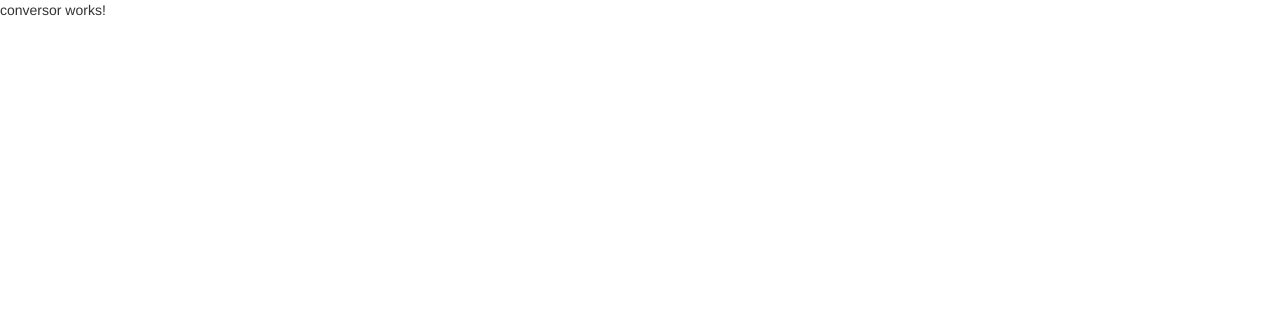
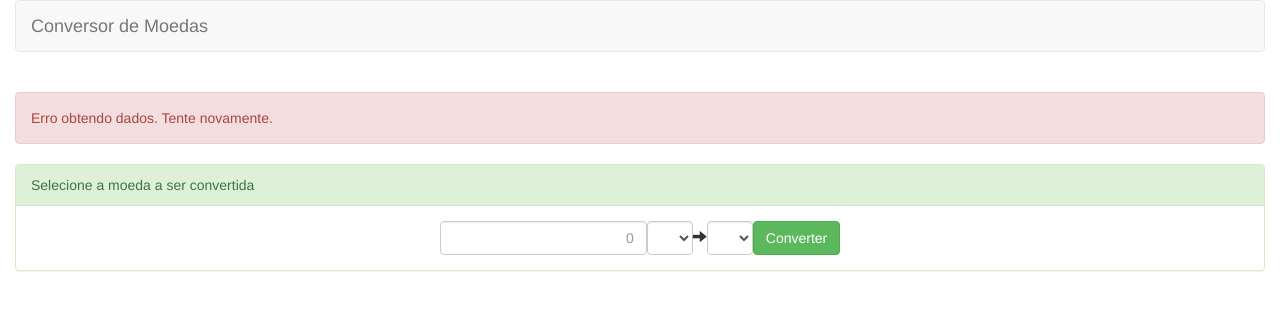
Before and after one commit to rodrigoks/conversormoedas, an Angular app: page / in a window 1280 px wide. Shown: the top 310 px of the page. Built offline with nearby package versions, Linux system fonts and the light colour scheme.

Commit message:
implementando template de conversao de dados.

```diff
--- a/src/app/app.component.html
+++ b/src/app/app.component.html
@@ -1 +1,12 @@
-<app-conversor></app-conversor>
+<div class="container-fluid">
+	<nav class="navbar navbar-default">
+	  <div class="container-fluid">
+	    <div class="navbar-header">
+	      <a class="navbar-brand" href="#">
+	        {{ title }}
+	      </a>
+	    </div>
+	  </div>
+	</nav>
+    <app-conversor></app-conversor>
+</div>
--- a/src/app/app.component.ts
+++ b/src/app/app.component.ts
@@ -7,4 +7,6 @@ import { Component } from '@angular/core';
 })
 export class AppComponent {
 
+  title: string = 'Conversor de Moedas';
+
 }
--- a/src/app/conversor/components/conversor.component.html
+++ b/src/app/conversor/components/conversor.component.html
@@ -1 +1,40 @@
-<p>conversor works!</p>
+<br />
+<div class="alert alert-danger"
+	role="alert">
+	Erro obtendo dados. Tente novamente.
+</div>
+<div class="panel panel-success">
+	<div class="panel-heading">
+		Selecione a moeda a ser convertida
+	</div>
+	<div class="panel-body text-center">
+	  <form class="form-inline">
+		<input
+			type="text"
+			name="valor"
+			class="form-control text-right"
+			placeholder="0"
+			required>
+		<select
+			name="moedaDe"
+			class="form-control"
+			required>
+			<option>
+			</option>
+		</select>
+		<span class="glyphicon glyphicon-arrow-right"
+			aria-hidden="true"></span>
+		<select
+			name="moedaPara"
+			class="form-control"
+			required>
+			<option>
+			</option>
+		</select>
+		<input
+			type="submit"
+			value="Converter"
+			class="btn btn-success">
+	  </form>
+	 </div>
+</div>
```
